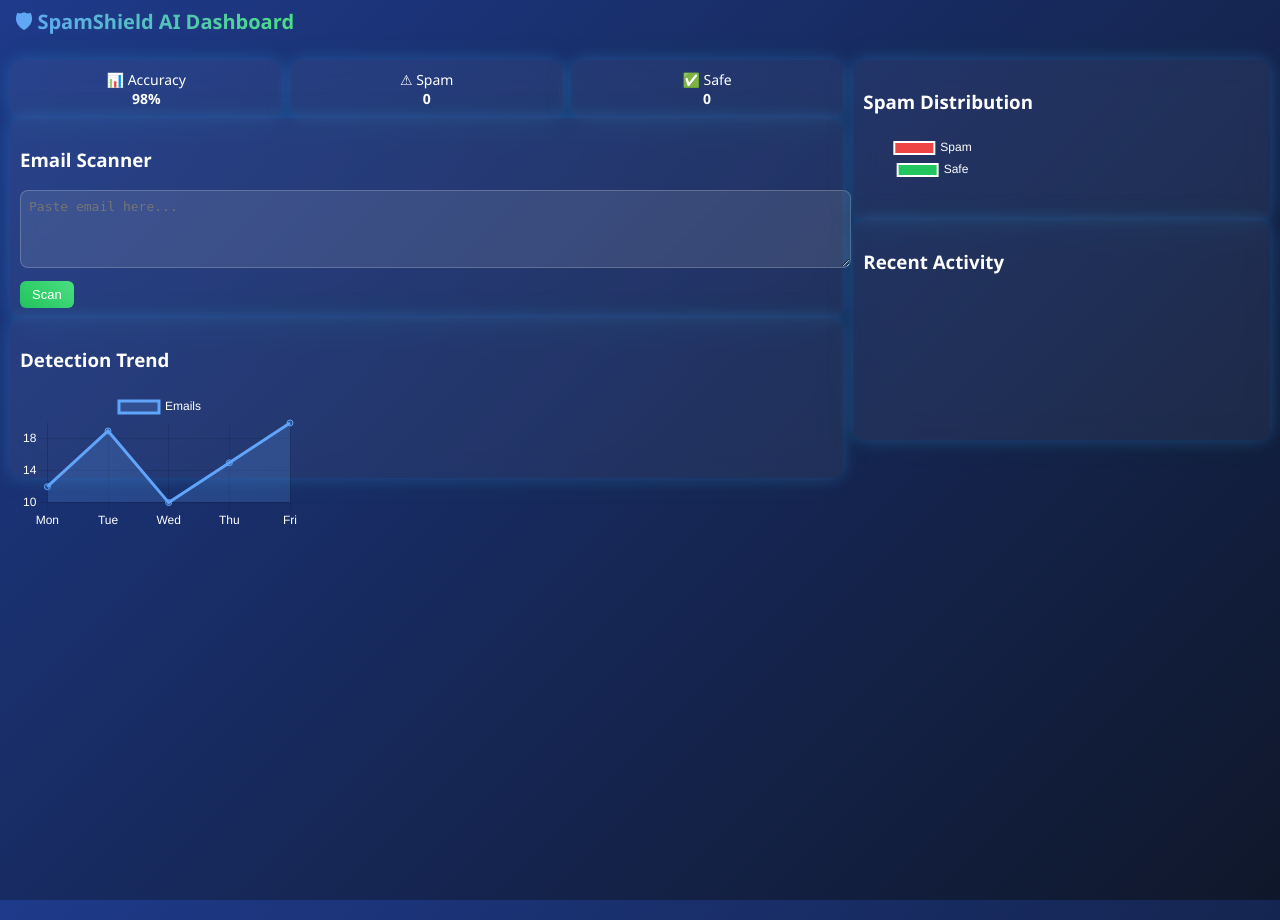
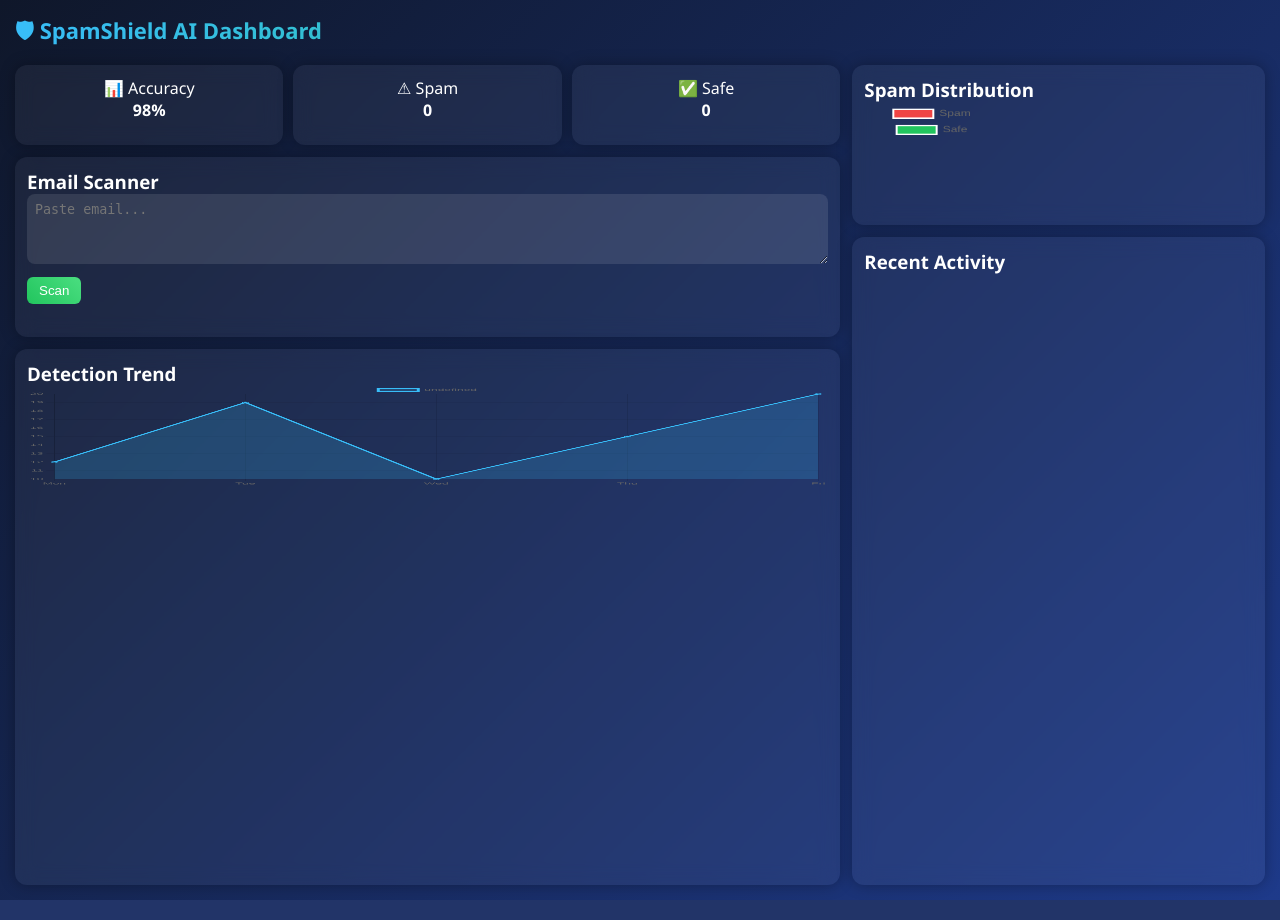
Before and after one commit to Shekhar112006/Email-Spam-detector, a Flask app: page / in a window 1280 px wide. Run offline with Flask 3, Linux system fonts and the light colour scheme; parts of the project's set-up code (start-up, migrations or seed data) failed here and were passed over.

Commit message:
index.html update 1.1

```diff
--- a/templates/index.html
+++ b/templates/index.html
@@ -5,152 +5,142 @@
 <script src="https://cdn.jsdelivr.net/npm/chart.js"></script>
 
 <style>
+* {
+    margin: 0;
+    padding: 0;
+    box-sizing: border-box;
+}
+
 body {
-    margin: 0;
+    background: linear-gradient(135deg, #0f172a, #1e3a8a);
     font-family: 'Segoe UI', sans-serif;
-    background: linear-gradient(135deg, #1e3a8a, #0f172a);
-    color: white;
     display: flex;
     justify-content: center;
     align-items: center;
+    color: white;
 }
 
-/* FIXED SIZE */
-.wrapper {
+/* MAIN FRAME */
+.dashboard {
     width: 1600px;
     height: 900px;
-    transform-origin: top left;
+    padding: 15px;
+    display: grid;
+    grid-template-rows: 50px 1fr;
 }
 
-/* AUTO SCALE */
-@media (max-width: 1600px) {
-    .wrapper {
-        transform: scale(calc(100vw / 1600));
-    }
-}
-@media (max-height: 900px) {
-    .wrapper {
-        transform: scale(calc(100vh / 900));
-    }
-}
-
-/* NAVBAR */
-.navbar {
-    height: 50px;
-    display: flex;
-    align-items: center;
-    padding: 0 15px;
-}
-
-.navbar h2 {
-    background: linear-gradient(90deg, #60a5fa, #4ade80);
+/* HEADER */
+.header {
+    font-size: 22px;
+    font-weight: bold;
+    background: linear-gradient(90deg, #38bdf8, #22c55e);
     -webkit-background-clip: text;
     background-clip: text;
     color: transparent;
-    font-size: 20px;
 }
 
 /* GRID */
-.container {
+.grid {
     display: grid;
     grid-template-columns: 2fr 1fr;
-    grid-template-rows: auto 1fr;
-    gap: 10px;
-    padding: 10px;
-    height: calc(100% - 50px);
+    gap: 12px;
+}
+
+/* LEFT + RIGHT */
+.left, .right {
+    display: grid;
+    gap: 12px;
+}
+
+/* LEFT SECTIONS */
+.left {
+    grid-template-rows: 80px 180px 1fr;
+}
+
+/* RIGHT SECTIONS */
+.right {
+    grid-template-rows: 160px 1fr;
 }
 
 /* CARD */
 .card {
     background: rgba(255,255,255,0.05);
-    backdrop-filter: blur(12px);
     border-radius: 12px;
-    padding: 10px;
-    box-shadow:
-        0 0 15px rgba(59,130,246,0.3),
-        0 0 30px rgba(34,197,94,0.1);
+    padding: 12px;
+    backdrop-filter: blur(10px);
+    box-shadow: 0 0 15px rgba(0,0,0,0.3);
 }
 
 /* KPI */
 .kpi {
     display: flex;
-    gap: 8px;
+    gap: 10px;
 }
 
 .kpi .card {
     flex: 1;
     text-align: center;
-    font-size: 14px;
 }
 
 /* INPUT */
 textarea {
     width: 100%;
-    height: 60px;
+    height: 70px;
     border-radius: 8px;
-    border: 1px solid rgba(255,255,255,0.2);
+    border: none;
     padding: 8px;
     background: rgba(255,255,255,0.1);
     color: white;
-    font-size: 13px;
 }
 
 /* BUTTON */
 button {
     margin-top: 8px;
     padding: 6px 12px;
+    border-radius: 6px;
     border: none;
-    border-radius: 6px;
     background: linear-gradient(45deg, #22c55e, #4ade80);
     color: white;
     cursor: pointer;
-    font-size: 13px;
 }
 
-/* SMALLER CHART */
-.chart {
-    height: 80px;
+/* CHART SIZE */
+canvas {
+    height: 100px !important;
 }
 
-/* CONTROL CARD HEIGHT */
-.chart-card {
-    height: 140px;
+/* HISTORY */
+.history {
+    overflow: hidden;
 }
 
-/* HISTORY FIT */
-.history-card {
-    height: 200px;
-    overflow-y: auto;
+.history table {
+    width: 100%;
+    font-size: 12px;
+}
+
+.history td {
+    padding: 5px;
 }
 
 /* COLORS */
 .spam { color: #ef4444; }
 .ham { color: #22c55e; }
 
-/* TABLE */
-table {
-    width: 100%;
-    font-size: 11px;
-}
-
-td {
-    padding: 4px;
-}
 </style>
 </head>
 
 <body>
 
-<div class="wrapper">
+<div class="dashboard">
 
-<div class="navbar">
-    <h2>🛡 SpamShield AI Dashboard</h2>
-</div>
+<!-- HEADER -->
+<div class="header">🛡 SpamShield AI Dashboard</div>
 
-<div class="container">
+<div class="grid">
 
 <!-- LEFT -->
-<div>
+<div class="left">
 
     <!-- KPI -->
     <div class="kpi">
@@ -162,32 +152,31 @@ td {
     <!-- SCANNER -->
     <div class="card">
         <h3>Email Scanner</h3>
-
         <form method="POST">
-            <textarea name="message" placeholder="Paste email here..."></textarea>
-            <button type="submit">Scan</button>
+            <textarea name="message" placeholder="Paste email..."></textarea>
+            <button>Scan</button>
         </form>
 
         {% if prediction %}
-            <h3 class="{{ 'spam' if prediction=='Spam' else 'ham' }}">
-                {{ prediction }} ({{ prob }}%)
-            </h3>
+        <h3 class="{{ 'spam' if prediction=='Spam' else 'ham' }}">
+            {{ prediction }} ({{ prob }}%)
+        </h3>
         {% endif %}
     </div>
 
     <!-- LINE CHART -->
-    <div class="card chart-card">
+    <div class="card">
         <h3>Detection Trend</h3>
-        <canvas id="lineChart" class="chart"></canvas>
+        <canvas id="lineChart"></canvas>
     </div>
 
 </div>
 
 <!-- RIGHT -->
-<div>
+<div class="right">
 
     <!-- PIE -->
-    <div class="card chart-card">
+    <div class="card">
         <h3>Spam Distribution</h3>
 
         <div id="data"
@@ -195,16 +184,16 @@ td {
              data-ham="{{ ham_count }}">
         </div>
 
-        <canvas id="pieChart" class="chart"></canvas>
+        <canvas id="pieChart"></canvas>
     </div>
 
     <!-- HISTORY -->
-    <div class="card history-card">
+    <div class="card history">
         <h3>Recent Activity</h3>
         <table>
             {% for item in history %}
             <tr>
-                <td>{{ item.text[:20] }}...</td>
+                <td>{{ item.text[:25] }}...</td>
                 <td class="{{ 'spam' if item.result=='Spam' else 'ham' }}">
                     {{ item.result }}
                 </td>
@@ -219,7 +208,6 @@ td {
 </div>
 
 <script>
-// DATA
 const dataDiv = document.getElementById("data");
 let spam = parseInt(dataDiv.getAttribute("data-spam")) || 0;
 let ham = parseInt(dataDiv.getAttribute("data-ham")) || 0;
@@ -233,11 +221,6 @@ new Chart(document.getElementById("pieChart"), {
             data: [spam, ham],
             backgroundColor: ["#ef4444", "#22c55e"]
         }]
-    },
-    options: {
-        plugins: {
-            legend: { labels: { color: "white" } }
-        }
     }
 });
 
@@ -247,21 +230,11 @@ new Chart(document.getElementById("lineChart"), {
     data: {
         labels: ["Mon","Tue","Wed","Thu","Fri"],
         datasets: [{
-            label: "Emails",
             data: [12, 19, 10, 15, 20],
-            borderColor: "#60a5fa",
-            backgroundColor: "rgba(96,165,250,0.2)",
+            borderColor: "#38bdf8",
+            backgroundColor: "rgba(56,189,248,0.2)",
             fill: true
         }]
-    },
-    options: {
-        plugins: {
-            legend: { labels: { color: "white" } }
-        },
-        scales: {
-            x: { ticks: { color: "white" } },
-            y: { ticks: { color: "white" } }
-        }
     }
 });
 </script>
```
